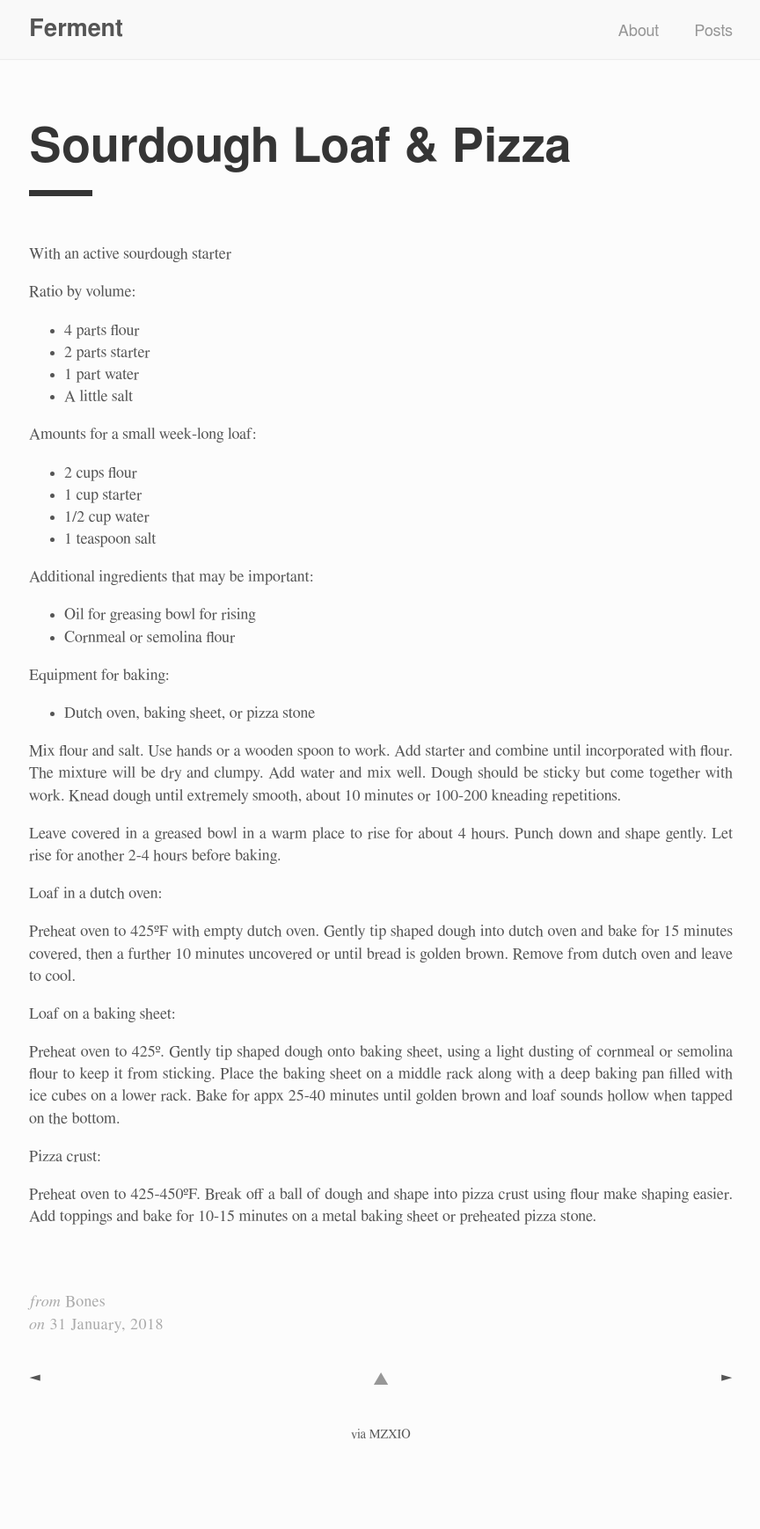
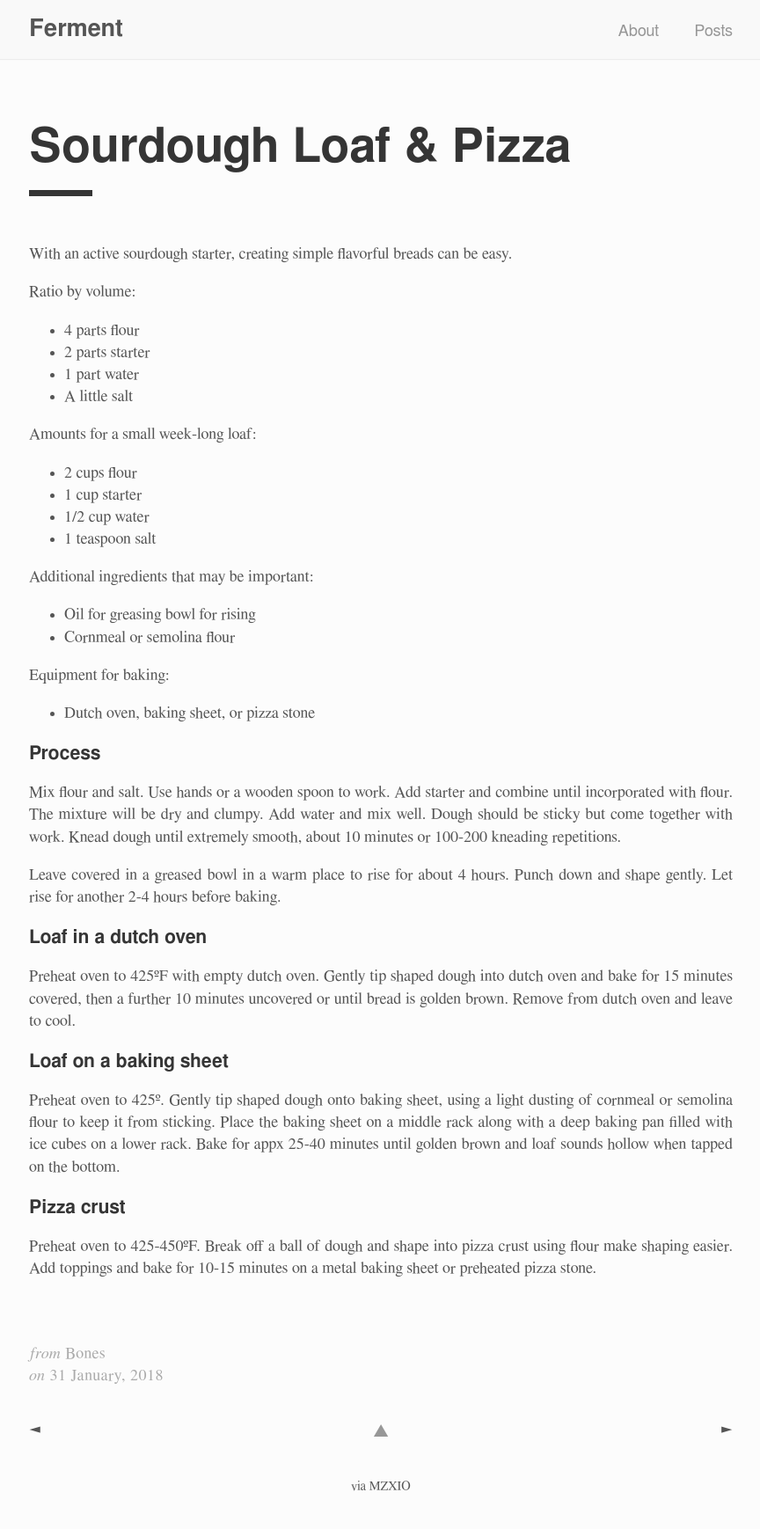
Before and after one commit to viablue/ferment, a Jekyll site: the page built from _posts/2018-01-31-sourdough-loaf-and-pizza.md, in a window 1280 px wide. Shown: the whole page at 88% size, without its empty margins (207-1071 px from the left). Built offline with Jekyll 4.4.1, drawn with Linux system fonts in a browser that asks for light colours; before the commit the page ends 1680 px from its top, so only the background shows below that.

Commit message:
rebasing redrafting

```diff
--- a/_posts/2018-01-31-sourdough-loaf-and-pizza.md
+++ b/_posts/2018-01-31-sourdough-loaf-and-pizza.md
@@ -2,10 +2,9 @@
 layout: post
 title: "Sourdough Loaf & Pizza"
 category: "Cooking & Baking"
-date: 2018-01-31
 ---
 
-With an active sourdough starter
+With an active sourdough starter, creating simple flavorful breads can be easy.
 
 
 Ratio by volume:
@@ -35,21 +34,23 @@ Equipment for baking:
 - Dutch oven, baking sheet, or pizza stone
 
 
+### Process
+
 Mix flour and salt. Use hands or a wooden spoon to work. Add starter and combine until incorporated with flour. The mixture will be dry and clumpy. Add water and mix well. Dough should be sticky but come together with work. Knead dough until extremely smooth, about 10 minutes or 100-200 kneading repetitions.
 
 Leave covered in a greased bowl in a warm place to rise for about 4 hours. Punch down and shape gently. Let rise for another 2-4 hours before baking.
 
 
-Loaf in a dutch oven:
+### Loaf in a dutch oven
 
 Preheat oven to 425ºF with empty dutch oven. Gently tip shaped dough into dutch oven and bake for 15 minutes covered, then a further 10 minutes uncovered or until bread is golden brown. Remove from dutch oven and leave to cool.
 
 
-Loaf on a baking sheet:
+### Loaf on a baking sheet
 
 Preheat oven to 425º. Gently tip shaped dough onto baking sheet, using a light dusting of cornmeal or semolina flour to keep it from sticking. Place the baking sheet on a middle rack along with a deep baking pan filled with ice cubes on a lower rack. Bake for appx 25-40 minutes until golden brown and loaf sounds hollow when tapped on the bottom.
 
 
-Pizza crust:
+### Pizza crust
 
 Preheat oven to 425-450ºF. Break off a ball of dough and shape into pizza crust using flour make shaping easier. Add toppings and bake for 10-15 minutes on a metal baking sheet or preheated pizza stone.
```
Also changed, not shown: _drafts/2018-01-28-eggs-japanese-omelette.md (renamed from _posts/2018-01-28-pie-crust.md, +1 -2 lines), _drafts/2018-01-28-eggs-pudding.md (renamed from _posts/2018-01-28-onion-soup.md, +1 -2 lines), _drafts/2018-01-28-onion-soup.md (renamed from _posts/2018-01-28-eggs-pudding.md, +1 -2 lines), _drafts/2018-01-28-pie-crust.md (renamed from _posts/2018-01-28-eggs-omelette.md, +1 -2 lines), _posts/2018-01-28-i-ching-deck-cardinal-reading.md (+0 -1 lines), _posts/2018-02-03-sourdough-starter.md (+1 -2 lines), _posts/2018-02-04-sourdough-mentality.md (+0 -1 lines), _drafts-old/2017-03-05-pagination-post.md (renamed from _posts/2017-03-05-pagination-post.md), _drafts-old/2017-03-06-the-mystery-of-the-wood-filler.md (renamed from _posts/2017-03-06-the-mystery-of-the-wood-filler.md), _drafts-old/2017-03-07-the-case-of-the-missing-post.md (renamed from _posts/2017-03-07-the-case-of-the-missing-post.md), _drafts-old/2017-03-10-welcome-to-jekyll.md (renamed from _posts/2017-03-10-welcome-to-jekyll.md), _drafts-old/2017-03-16-example.md (renamed from _posts/2017-03-16-example.md), _drafts-old/2017-03-29-introducing-tale.md (renamed from _posts/2017-03-29-introducing-tale.md).
